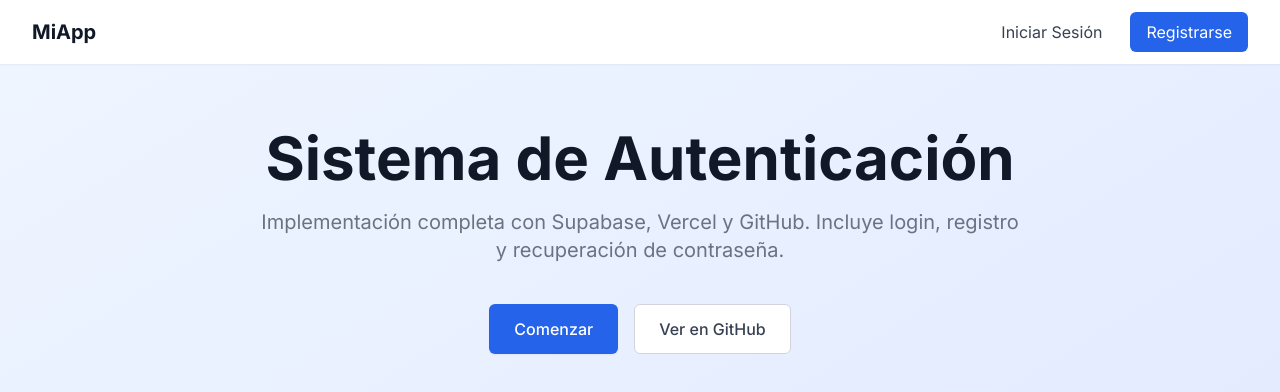
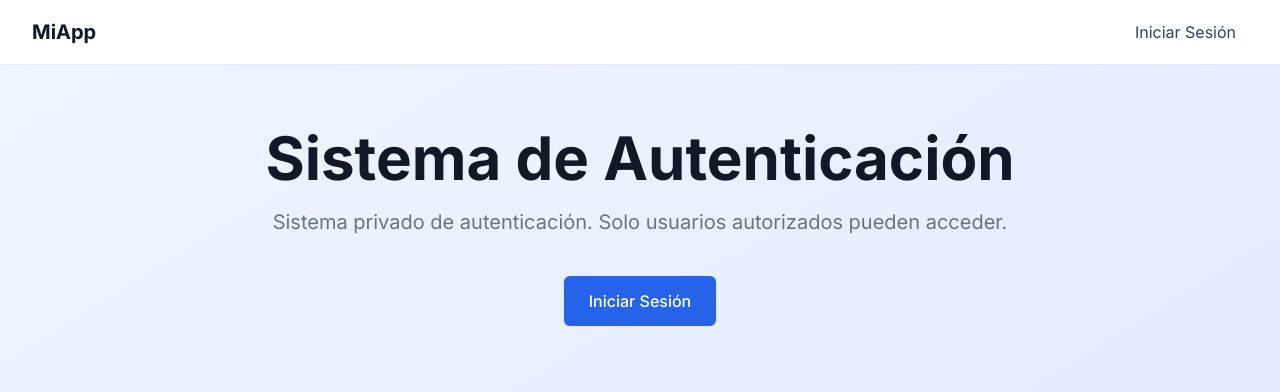
Before and after one commit to roldanronaldd19-debug/login3, a Next.js app: page / in a window 1280 px wide. Shown: the top 392 px of the page. Built offline with nearby package versions, Linux system fonts and the light colour scheme.

Commit message:
Update page.tsx

```diff
--- a/app/page.tsx
+++ b/app/page.tsx
@@ -1,6 +1,10 @@
-import Link from 'next/link'
+'use client'
+
+import { useRouter } from 'next/navigation'
 
 export default function HomePage() {
+  const router = useRouter()
+
   return (
     <div className="min-h-screen bg-gradient-to-br from-blue-50 to-indigo-100">
       <nav className="bg-white shadow-sm">
@@ -9,19 +13,13 @@ export default function HomePage() {
             <div className="flex items-center">
               <h1 className="text-xl font-bold text-gray-900">MiApp</h1>
             </div>
-            <div className="flex items-center space-x-4">
-              <Link
-                href="/login"
+            <div className="flex items-center">
+              <button
+                onClick={() => router.push('/login')}
                 className="text-gray-700 hover:text-gray-900 px-3 py-2 rounded-md"
               >
                 Iniciar Sesión
-              </Link>
-              <Link
-                href="/register"
-                className="bg-blue-600 text-white px-4 py-2 rounded-md hover:bg-blue-700"
-              >
-                Registrarse
-              </Link>
+              </button>
             </div>
           </div>
         </div>
@@ -33,23 +31,15 @@ export default function HomePage() {
             Sistema de Autenticación
           </h1>
           <p className="mt-3 max-w-md mx-auto text-base text-gray-500 sm:text-lg md:mt-5 md:text-xl md:max-w-3xl">
-            Implementación completa con Supabase, Vercel y GitHub. Incluye login, registro y recuperación de contraseña.
+            Sistema privado de autenticación. Solo usuarios autorizados pueden acceder.
           </p>
-          <div className="mt-10 flex justify-center gap-4">
-            <Link
-              href="/login"
+          <div className="mt-10">
+            <button
+              onClick={() => router.push('/login')}
               className="inline-flex items-center px-6 py-3 border border-transparent text-base font-medium rounded-md shadow-sm text-white bg-blue-600 hover:bg-blue-700"
             >
-              Comenzar
-            </Link>
-            <a
-              href="https://github.com/tuusuario/turepo"
-              target="_blank"
-              rel="noopener noreferrer"
-              className="inline-flex items-center px-6 py-3 border border-gray-300 text-base font-medium rounded-md text-gray-700 bg-white hover:bg-gray-50"
-            >
-              Ver en GitHub
-            </a>
+              Iniciar Sesión
+            </button>
           </div>
         </div>
       </main>
```
